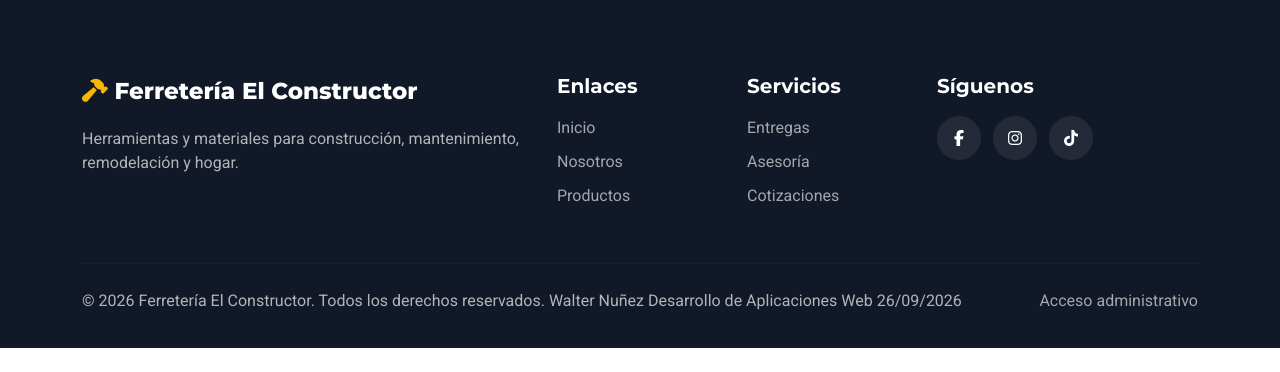
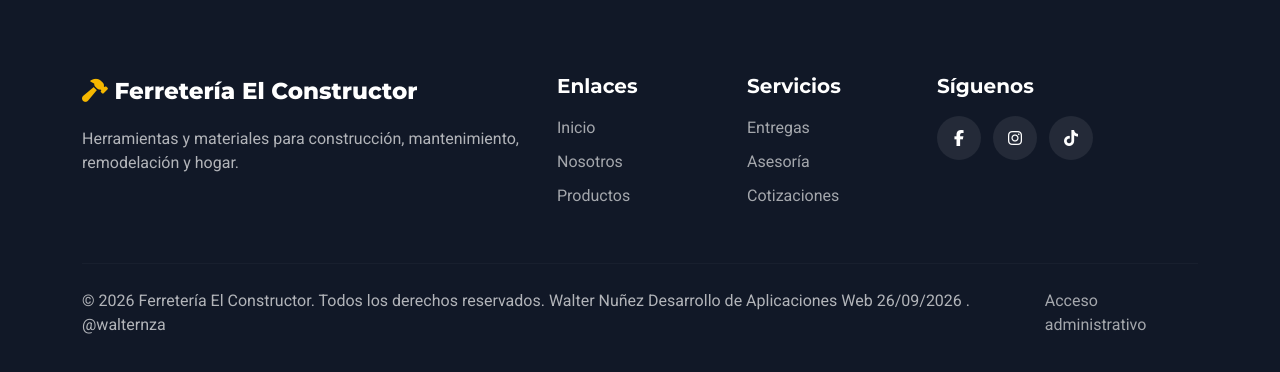
Before and after one commit to wrnunezz/2626---DESARROLLO-DE-APLICACIONES-WEB-TUTORIAS-D, a Flask app: page / in a window 1280 px wide. Shown: the part 5251-5623 px from the top of the page. Before the commit the page ends 5599 px from the top, so only its background shows below. Run offline with Flask 3, Linux system fonts and the light colour scheme; some libraries are stand-ins or nearby versions.

Commit message:
Update 26/09/2026

```diff
--- a/templates/index.html
+++ b/templates/index.html
@@ -1487,7 +1487,8 @@
                 <p>
 
                     © 2026 Ferretería El Constructor.
-                    Todos los derechos reservados. Walter Nuñez  Desarrollo de Aplicaciones Web 26/09/2026
+                    Todos los derechos reservados. Walter Nuñez  Desarrollo de Aplicaciones Web 26/09/2026 .
+                    @walternza
 
                 </p>
 
```
